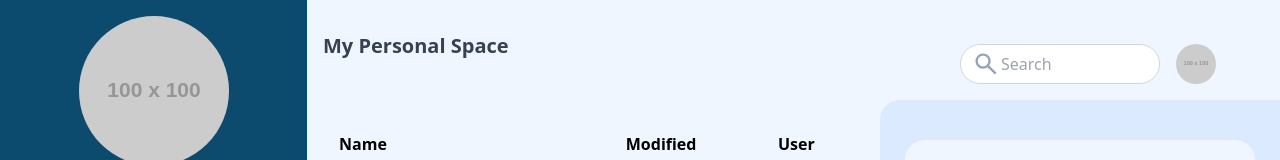
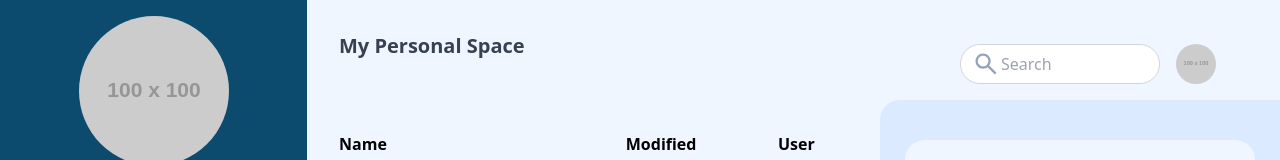
Before and after one commit to droplite-app/ui, a React (Vite) app: page / in a window 1280 px wide. Shown: the top 160 px of the page. Built offline with nearby package versions, Linux system fonts and the light colour scheme.

Commit message:
changed the padding of My Personal Space

```diff
--- a/src/pages/Main.tsx
+++ b/src/pages/Main.tsx
@@ -21,14 +21,12 @@ const Main: React.FC = () => {
       <SideBar />
 
       <main className="flex-1 p-4 bg-blue-50 overflow-auto mr-[400px]">
-        {/* Başlık */}
-        <h1 className="text-xl font-semibold text-gray-700 mt-4 mb-16">{title}</h1>
-
-        {/* Dosya listesi */}
+        <h1 className="text-xl font-semibold text-gray-700 mt-4 mb-16 pl-4">
+          {title}
+        </h1>
         <FileList items={fileData} onItemClick={handleItemClick} />
       </main>
 
-      {/* Header'ı RightSidebar'ın hemen üstüne yerleştiriyoruz */}
       <div className="fixed right-0 top-0 w-[400px]">
         <Header />
         <RightSidebar />
```
